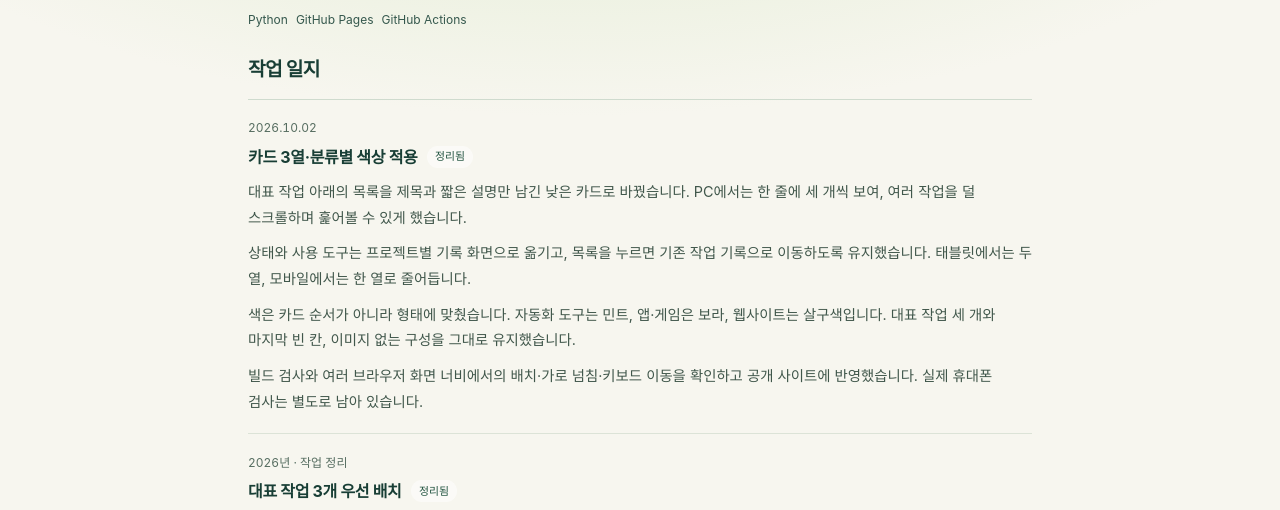
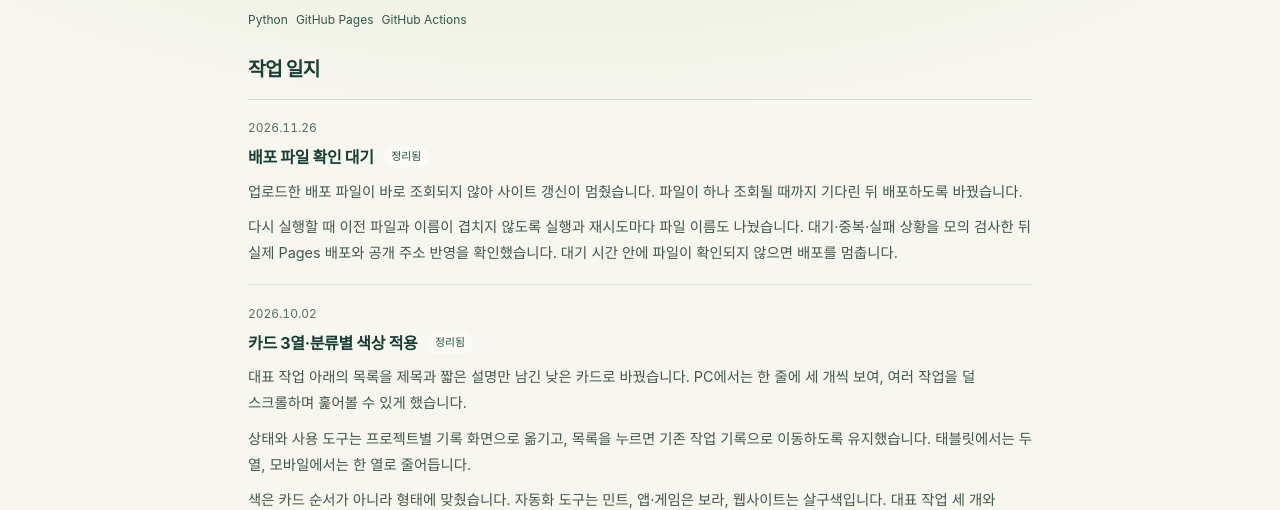
Before and after one commit to moon-cardone/moonz-lab, a plain HTML site: page project/moonz-lab.html in a window 1280 px wide. Shown: the part 268-778 px from the top of the page. Drawn offline with Linux system fonts and the light colour scheme.

Commit message:
docs: record Pages artifact readiness checks

```diff
--- a/project/moonz-lab.html
+++ b/project/moonz-lab.html
@@ -127,7 +127,8 @@ footer a{text-decoration:none;font-weight:700;font-size:.9rem}
 <span class="badge live">운영 중</span><h1>작업 기록 사이트</h1>
 <p class="tagline">만든 도구와 고친 과정을 기록</p><ul class="tools"><li>Python</li><li>GitHub Pages</li><li>GitHub Actions</li></ul>
 </header>
-<main id="main" class="project-main"><section><h2>작업 일지</h2><article class="log"><div class="log-head"><time class="log-date" datetime="2026-10-02">2026.10.02</time><h3>카드 3열·분류별 색상 적용</h3><span class="badge done">정리됨</span></div><div class="log-body"><p>대표 작업 아래의 목록을 제목과 짧은 설명만 남긴 낮은 카드로 바꿨습니다. PC에서는 한 줄에 세 개씩 보여, 여러 작업을 덜 스크롤하며 훑어볼 수 있게 했습니다.</p>
+<main id="main" class="project-main"><section><h2>작업 일지</h2><article class="log"><div class="log-head"><time class="log-date" datetime="2026-11-26">2026.11.26</time><h3>배포 파일 확인 대기</h3><span class="badge done">정리됨</span></div><div class="log-body"><p>업로드한 배포 파일이 바로 조회되지 않아 사이트 갱신이 멈췄습니다. 파일이 하나 조회될 때까지 기다린 뒤 배포하도록 바꿨습니다.</p>
+<p>다시 실행할 때 이전 파일과 이름이 겹치지 않도록 실행과 재시도마다 파일 이름도 나눴습니다. 대기·중복·실패 상황을 모의 검사한 뒤 실제 Pages 배포와 공개 주소 반영을 확인했습니다. 대기 시간 안에 파일이 확인되지 않으면 배포를 멈춥니다.</p></div></article><article class="log"><div class="log-head"><time class="log-date" datetime="2026-10-02">2026.10.02</time><h3>카드 3열·분류별 색상 적용</h3><span class="badge done">정리됨</span></div><div class="log-body"><p>대표 작업 아래의 목록을 제목과 짧은 설명만 남긴 낮은 카드로 바꿨습니다. PC에서는 한 줄에 세 개씩 보여, 여러 작업을 덜 스크롤하며 훑어볼 수 있게 했습니다.</p>
 <p>상태와 사용 도구는 프로젝트별 기록 화면으로 옮기고, 목록을 누르면 기존 작업 기록으로 이동하도록 유지했습니다. 태블릿에서는 두 열, 모바일에서는 한 열로 줄어듭니다.</p>
 <p>색은 카드 순서가 아니라 형태에 맞췄습니다. 자동화 도구는 민트, 앱·게임은 보라, 웹사이트는 살구색입니다. 대표 작업 세 개와 마지막 빈 칸, 이미지 없는 구성을 그대로 유지했습니다.</p>
 <p>빌드 검사와 여러 브라우저 화면 너비에서의 배치·가로 넘침·키보드 이동을 확인하고 공개 사이트에 반영했습니다. 실제 휴대폰 검사는 별도로 남아 있습니다.</p></div></article><article class="log"><div class="log-head"><span class="log-date">2026년 · 작업 정리</span><h3>대표 작업 3개 우선 배치</h3><span class="badge done">정리됨</span></div><div class="log-body"><p>작업물을 한곳에 모으는 과정도 돌아봤습니다. 모든 카드를 같은 비중으로 두니, 무엇부터 읽어야 할지 보이지 않았습니다.</p>
```
Also changed, not shown: index.html (+1 -1 lines), 1 other file.
